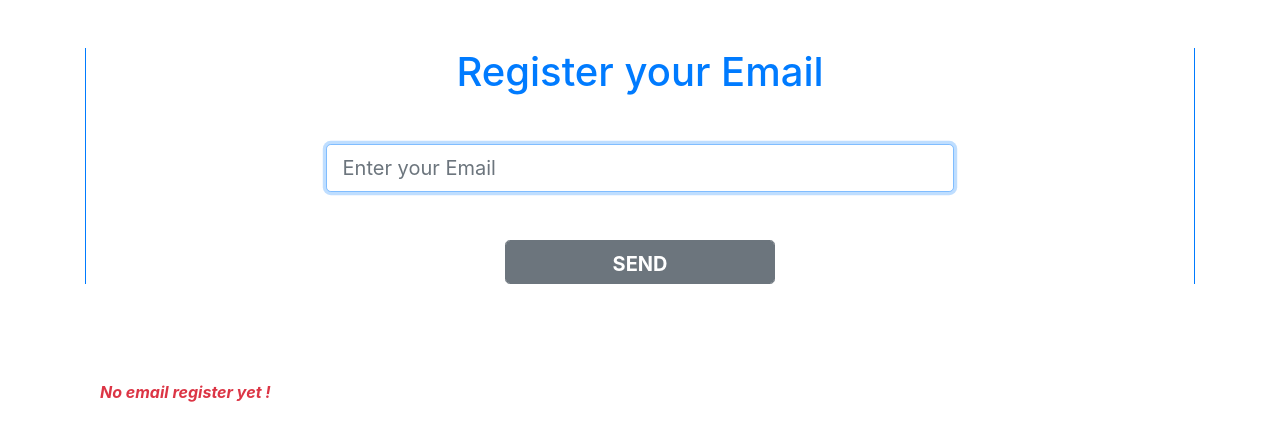
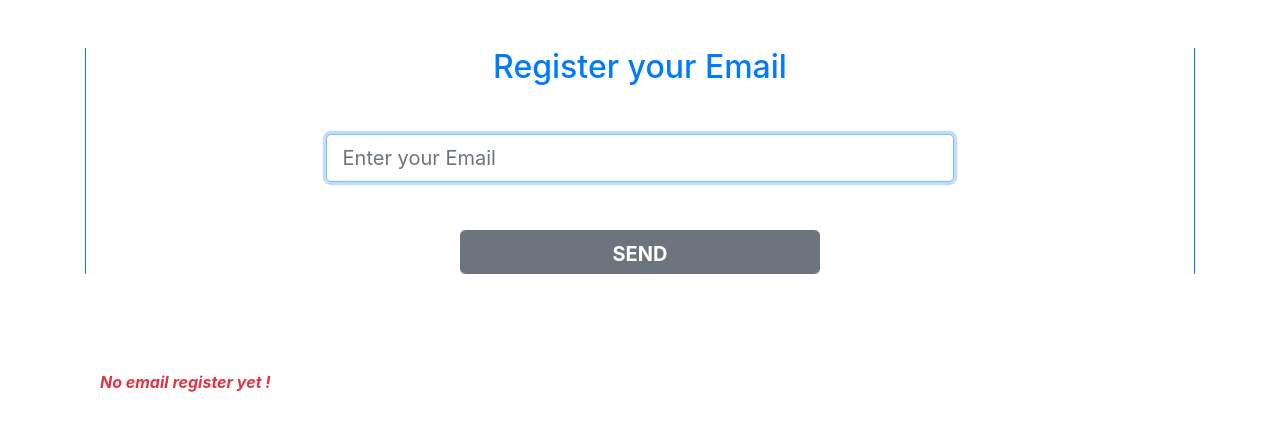
Before and after one commit to bony237/rainMaker-HNGi7, a Flask app: template templates/index.html in a window 1280 px wide. Shown: the top 441 px of the page. Run offline with Flask 2, Linux system fonts and the light colour scheme; the template is opened without the code that fills it, so the values that code supplies are empty; parts of the project's set-up code (start-up, migrations or seed data) failed here and were passed over; some libraries are stand-ins or nearby versions.

Commit message:
appearance test capture email

```diff
--- a/templates/index.html
+++ b/templates/index.html
@@ -18,9 +18,9 @@
         method="POST"
         class="container border-right border-left border-primary text-center mt-5"
       >
-        <h1 class="text-primary">
+        <h2 class="text-primary">
           Register your Email
-        </h1>
+        </h2>
 
         <div class="form-group">
           <input
@@ -36,17 +36,17 @@
           <input
             type="submit"
             value="SEND"
-            class="btn btn-lg font-weight-bolder btn-secondary col-3 form-control"
+            class="btn btn-lg font-weight-bolder btn-secondary col-4 form-control"
           />
         </div>
       </form>
 
-      <div class="mt-5 pt-5 col-4">
+      <div class="mt-5 pt-5 col-10">
         <ul class="list-group">
           {% for emailElm in emailAll %}
           <li class="list-group-item">
             <span class="font-weight-bold"> {{emailElm.id}}- </span>
-            {{emailElm.email}}
+            <code>{{emailElm.email}}</code>
           </li>
           {% else %}
           <i class="text-danger font-weight-bold">
```
